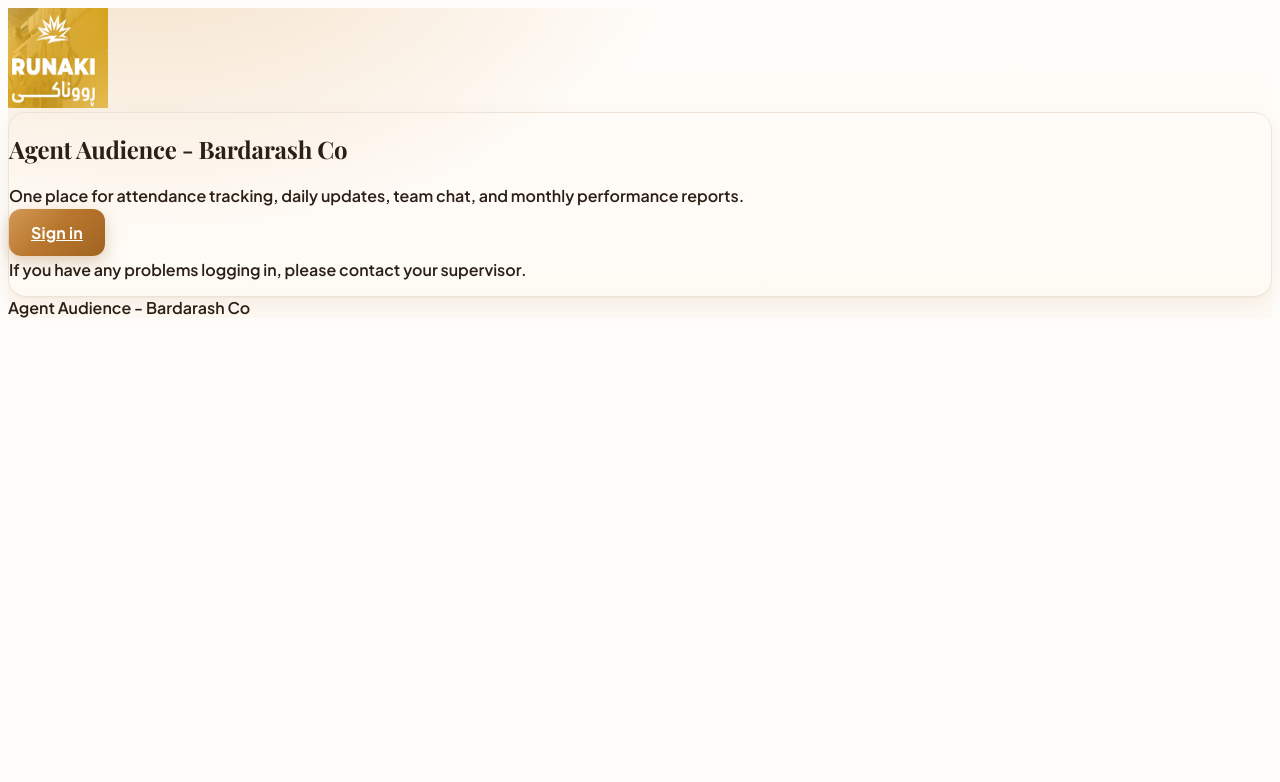
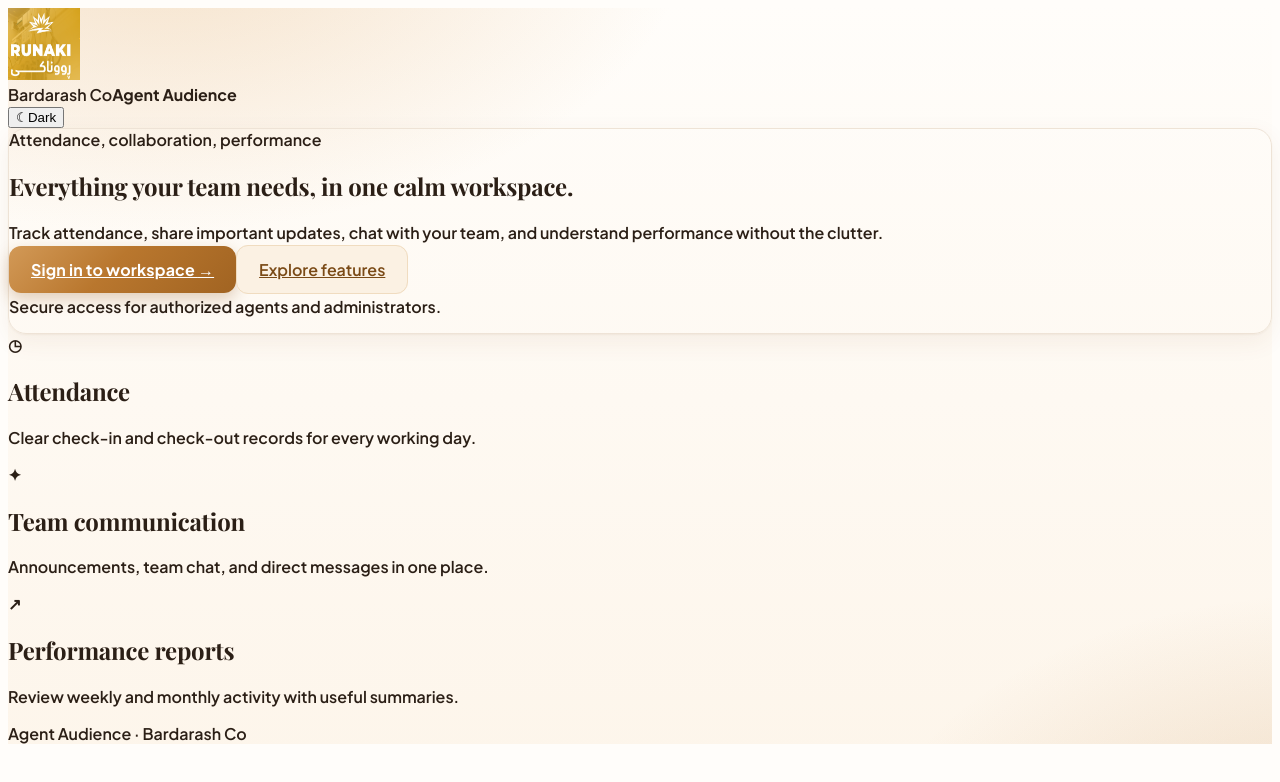
Before and after one commit to soranjassimgmailcom-web/agent-attendance-system, a Next.js app: page / in a window 1280 px wide. Shown: the top 782 px of the page. Built offline with nearby package versions, Linux system fonts and the light colour scheme; a web font is replaced by a local one.

Commit message:
feat: redesign agent audience UI and messaging permissions

```diff
--- a/app/page.tsx
+++ b/app/page.tsx
@@ -1,38 +1,44 @@
 import Image from "next/image";
+import { ThemeToggle } from "@/components/theme-toggle";
 
 export default function HomePage() {
   return (
-    <main className="landing-page">
+    <main className="landing-page redesigned-landing">
       <div className="home-shell">
-        <header className="home-header">
-          <Image
-            className="home-runaki-logo"
-            src="/runaki-logo.png"
-            alt="Bardarash Co logo"
-            width={100}
-            height={100}
-            priority
-          />
+        <header className="home-header redesigned-header">
+          <div className="brand-lockup">
+            <Image className="home-runaki-logo" src="/runaki-logo.png" alt="Bardarash Co logo" width={72} height={72} priority />
+            <div>
+              <span className="brand-kicker">Bardarash Co</span>
+              <strong>Agent Audience</strong>
+            </div>
+          </div>
+          <ThemeToggle />
         </header>
 
-        <section className="hero-card home-hero">
-          <h1>Agent Audience - Bardarash Co</h1>
-          <p className="subtitle">
-            One place for attendance tracking, daily updates, team chat, and monthly performance reports.
-          </p>
-
-          <div className="hero-actions">
-            <a href="/login" className="primary-btn">
-              Sign in
-            </a>
+        <section className="hero-card home-hero redesigned-hero">
+          <div className="hero-copy">
+            <span className="eyebrow">Attendance, collaboration, performance</span>
+            <h1>Everything your team needs, in one calm workspace.</h1>
+            <p className="subtitle">Track attendance, share important updates, chat with your team, and understand performance without the clutter.</p>
+            <div className="hero-actions">
+              <a href="/login" className="primary-btn">Sign in to workspace <span aria-hidden="true">→</span></a>
+              <a href="#features" className="secondary-btn">Explore features</a>
+            </div>
+            <p className="login-help">Secure access for authorized agents and administrators.</p>
           </div>
-
-          <p className="login-help">
-            If you have any problems logging in, please contact your supervisor.
-          </p>
+          <div className="hero-preview" aria-hidden="true">
+            <div className="preview-top"><span /><span /><span /></div>
+            <div className="preview-content"><div className="preview-sidebar" /><div className="preview-main"><i /><i /><i /><b /></div></div>
+          </div>
         </section>
 
-        <footer className="landing-footer">Agent Audience - Bardarash Co</footer>
+        <section id="features" className="feature-grid" aria-label="Workspace features">
+          <article className="feature-card"><span>◷</span><h2>Attendance</h2><p>Clear check-in and check-out records for every working day.</p></article>
+          <article className="feature-card"><span>✦</span><h2>Team communication</h2><p>Announcements, team chat, and direct messages in one place.</p></article>
+          <article className="feature-card"><span>↗</span><h2>Performance reports</h2><p>Review weekly and monthly activity with useful summaries.</p></article>
+        </section>
+        <footer className="landing-footer">Agent Audience · Bardarash Co</footer>
       </div>
     </main>
   );
```
